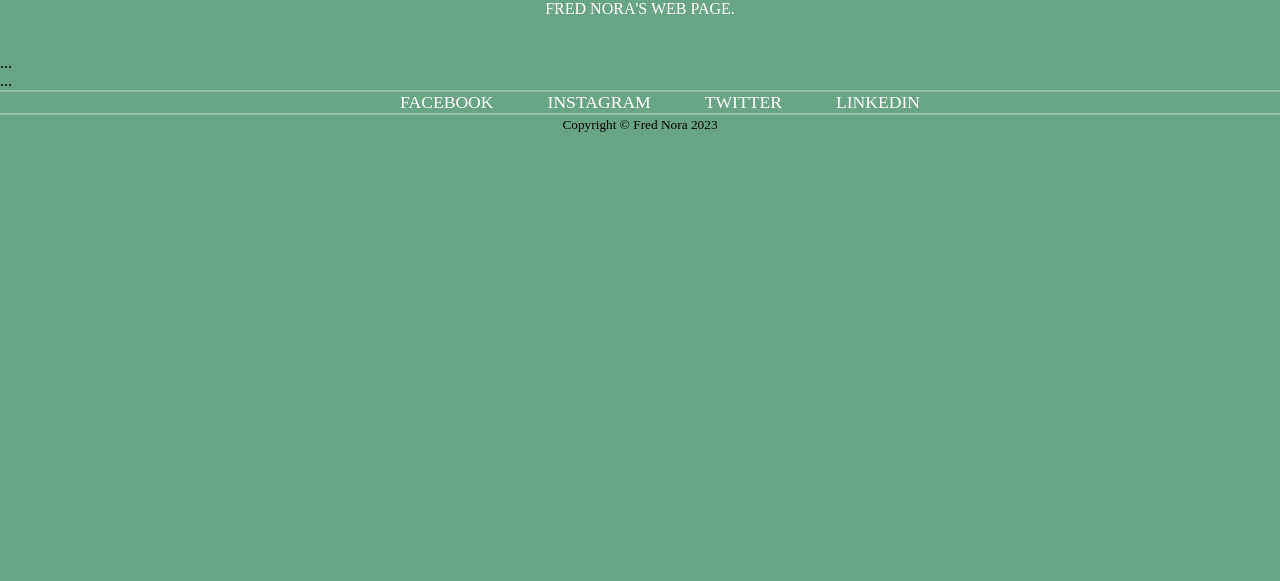
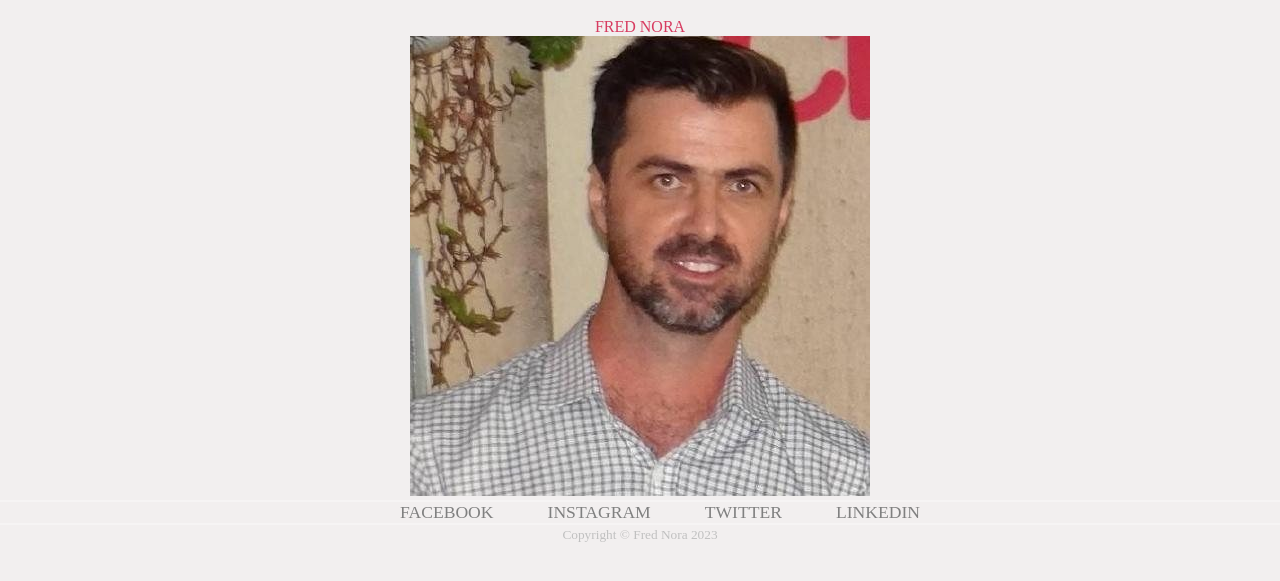
Before and after one commit to frednora/frednora.github.io, a PHP site: page / in a window 1280 px wide. Shown: the top 581 px of the page. Run offline with PHP 8.4, Linux system fonts and the light colour scheme.

Commit message:
web page: image

```diff
--- a/index.html
+++ b/index.html
@@ -22,19 +22,19 @@
 
     <!-- Main header -->
     <header>
+        <br>
         <div class="main-header">
-            Fred Nora's web page.
+            Fred Nora
         </div>
     </header>
 
     <!-- Section 1 -->
     <section>
-        <br>
-        <div>
-        <br>...
-        <br>...
-        </div>
+    <div class="main-image">
+    <img src="frednora.jpg" alt="Fred Nora">
+    </div>
     </section>
+
 
     <!-- Section 2 -->
     <section>
--- a/style.css
+++ b/style.css
@@ -6,29 +6,25 @@
 html, body {
     margin: 0;
     padding: 0;
-    background-color: #69A583;
+    background-color: #F2EFEF;
 }
 
 .nav {
     text-align: center;
 }
-
 .nav ul {
     margin: 0;
 }
-
 .nav li {
     display: inline;
     padding: 0 2%;
 }
-
 .nav a {
     display: inline-block;
-    color: white;
+    color: #808080;
     text-decoration: none;
     text-transform: uppercase;
 }
-
 .nav a:hover {
     background-color: rgba(255, 255, 255, .3);
 }
@@ -39,24 +35,25 @@ html, body {
     font-size: 1.1em;
     border-bottom: 2px solid rgba(255, 255, 255, .3);
 }
-
 .main-header {
-    color: white;
+    color: #D73B60;
     text-align: center;
     text-transform: uppercase;
 }
-
 .main-text {
-    color: white;
+    color: #D73B60;
     font-size: 1.1em;
     text-align: left;
     text-decoration: none;
 }
-
 .main-text ul {
     margin: 0;
 }
+.main-image {
+    text-align: center;
+}
 
 .footer-copyright {
+    color: #C0C0C0;
     text-align: center;
 }
```
Also changed, not shown: frednora.jpg (added).
